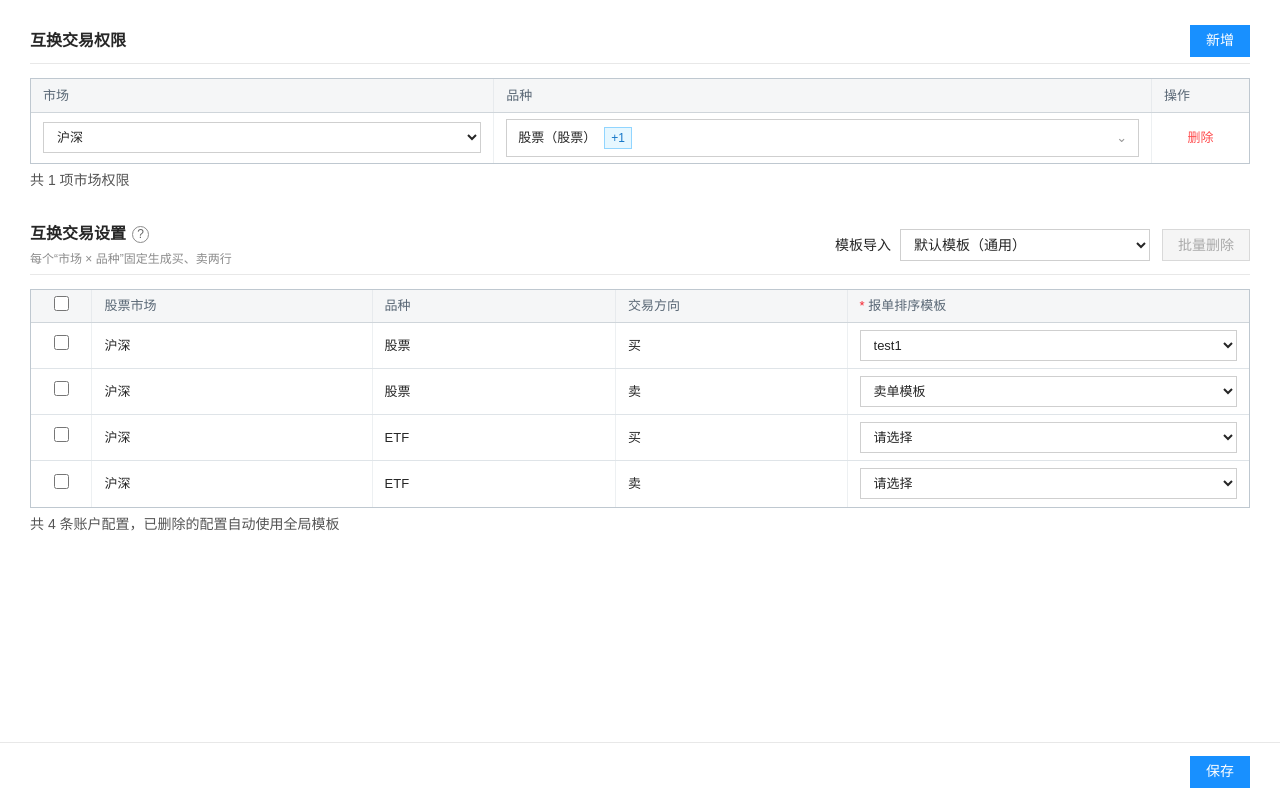
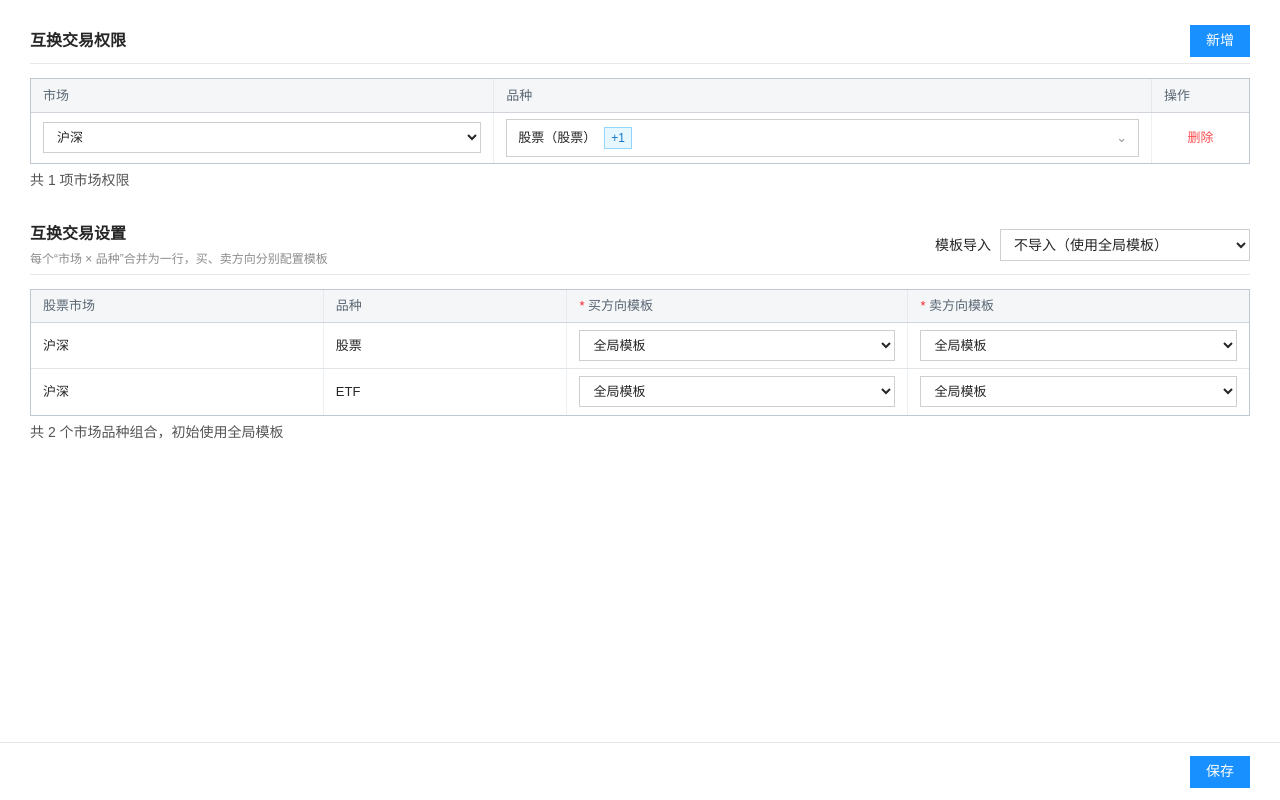
Before and after one commit to ldy-66/bct-account-routing-config, a Next.js app: page / in a window 1280 px wide. Built offline with nearby package versions, Linux system fonts and the light colour scheme.

Commit message:
??????????

```diff
--- a/app/globals.css
+++ b/app/globals.css
@@ -14,15 +14,7 @@ button,summary { cursor:pointer; }
 .module-header .primary-button,.module-header .secondary-button { margin-left:auto; }
 .routing-header { min-height:58px; }
 .routing-header p { margin:4px 0 0; color:var(--muted); font-size:12px; }
-.routing-title-row { display:flex; align-items:center; gap:6px; }
-.help-tip-wrap { position:relative; display:inline-flex; }
-.help-tip { width:17px; height:17px; display:inline-flex; align-items:center; justify-content:center; padding:0; border:1px solid #8c8c8c; border-radius:50%; color:#666; background:#fff; font-size:12px; line-height:1; }
-.help-tip:hover,.help-tip:focus-visible { color:var(--primary); border-color:var(--primary); outline:0; }
-.help-tooltip { position:absolute; z-index:20; top:24px; left:50%; width:max-content; max-width:320px; padding:7px 10px; color:#fff; background:rgba(0,0,0,.78); border-radius:3px; font-size:12px; line-height:1.5; transform:translateX(-50%); visibility:hidden; opacity:0; pointer-events:none; transition:opacity .15s; }
-.help-tooltip::before { content:""; position:absolute; top:-5px; left:50%; border-width:0 5px 5px; border-style:solid; border-color:transparent transparent rgba(0,0,0,.78); transform:translateX(-50%); }
-.help-tip-wrap:hover .help-tooltip,.help-tip-wrap:focus-within .help-tooltip { visibility:visible; opacity:1; }
 .routing-controls { margin-left:auto; display:flex; align-items:center; gap:12px; }
-.routing-controls .secondary-button { margin-left:0; }
 .template-import-control { display:flex; align-items:center; gap:9px; }
 .template-import-control label { white-space:nowrap; }
 .template-import-control select { width:250px; height:32px; padding:0 28px 0 9px; border:1px solid #cfcfcf; background:#fff; }
@@ -30,8 +22,6 @@ button,summary { cursor:pointer; }
 .primary-button,.save-button { border:1px solid var(--primary); color:#fff; background:var(--primary); }
 .secondary-button { border:1px solid var(--border); color:#333; background:#fff; }
 .primary-button:disabled,.save-button:disabled { border-color:#d9d9d9; color:#aaa; background:#f5f5f5; cursor:not-allowed; }
-.batch-delete-button { color:var(--danger); }
-.batch-delete-button:disabled { color:#aaa; background:#f5f5f5; cursor:not-allowed; }
 
 .table-wrap { margin-top:14px; overflow-x:auto; border:1px solid #bfc8d0; }
 table { width:100%; min-width:1100px; border-collapse:collapse; table-layout:fixed; font-size:13px; }
@@ -45,15 +35,12 @@ tbody tr:last-child td { border-bottom:0; }
 .permission-table td>select { width:100%; }
 .count-line { margin:6px 0 0; color:#555; }
 
-.rule-table { min-width:1000px; }
-.rule-table th:nth-child(1) { width:5%; }
-.rule-table th:nth-child(2) { width:23%; }
-.rule-table th:nth-child(3) { width:20%; }
-.rule-table th:nth-child(4) { width:19%; }
-.rule-table th:nth-child(5) { width:33%; }
+.rule-table { min-width:900px; }
+.rule-table th:nth-child(1) { width:24%; }
+.rule-table th:nth-child(2) { width:20%; }
+.rule-table th:nth-child(3) { width:28%; }
+.rule-table th:nth-child(4) { width:28%; }
 .rule-table em { color:#f5222d; font-style:normal; }
-.selection-cell { padding-left:0; padding-right:0; text-align:center; }
-.selection-cell input { width:15px; height:15px; accent-color:var(--primary); }
 td select,.template-field select { width:100%; height:31px; padding:0 30px 0 9px; border:1px solid #cfcfcf; color:var(--text); background:#fff; }
 td select:focus,.template-field select:focus { border-color:var(--primary); outline:0; box-shadow:0 0 0 2px rgba(24,144,255,.1); }
 td select:disabled { color:#aaa; background:#f5f5f5; }
--- a/app/page.tsx
+++ b/app/page.tsx
@@ -21,6 +21,14 @@ type Rule = {
   direction: Direction;
 };
 
+type RuleGroup = {
+  id: string;
+  market: Market;
+  product: Product;
+  buy: Rule;
+  sell: Rule;
+};
+
 type TemplateRow = {
   businessType: "普通交易" | "融券交易";
   contractType: ContractType;
@@ -42,7 +50,8 @@ type TradingMarketCode = {
 
 const allMarkets: Market[] = ["沪深", "港股", "美股"];
 const allProducts: Product[] = ["股票", "ETF", "可转债"];
-const routeTemplates = ["默认模板", "test1", "test2", "买单模板", "卖单模板"];
+const globalRouteTemplate = "全局模板";
+const routeTemplates = [globalRouteTemplate, "默认模板", "test1", "test2", "买单模板", "卖单模板"];
 
 // tradingMarket 码表：页面显示中文市场，接口提交码值；模板侧使用码表标签匹配。
 const tradingMarketCodeTable: Record<Market, TradingMarketCode> = {
@@ -103,7 +112,7 @@ const defaultPermissions: Permission[] = [
   { id: 1, market: "沪深", products: ["股票", "ETF"] },
 ];
 
-const storageKey = "bct-account-permission-routing-v4";
+const storageKey = "bct-account-permission-routing-v5";
 const makeId = () => Date.now() + Math.floor(Math.random() * 10000);
 
 function findTemplateRow(templateName: string, market: Market, product: Product, direction: Direction) {
@@ -118,6 +127,15 @@ function findTemplateRow(templateName: string, market: Market, product: Product,
 }
 
 function ruleFromTemplate(market: Market, product: Product, direction: Direction, templateName: string): Rule {
+  if (!templateName) {
+    return {
+      id: ruleId(market, product, direction),
+      market,
+      product,
+      routeTemplate: globalRouteTemplate,
+      direction,
+    };
+  }
   const matched = findTemplateRow(templateName, market, product, direction);
   return {
     id: ruleId(market, product, direction),
@@ -158,10 +176,8 @@ function applySourceTemplate(permissions: Permission[], templateName: string) {
 
 export default function Home() {
   const [permissions, setPermissions] = useState<Permission[]>(defaultPermissions);
-  const [selectedTemplate, setSelectedTemplate] = useState(sourceTemplates[0].name);
-  const [rules, setRules] = useState<Rule[]>(() => applySourceTemplate(defaultPermissions, sourceTemplates[0].name));
-  const [deletedRuleIds, setDeletedRuleIds] = useState<string[]>([]);
-  const [selectedRuleIds, setSelectedRuleIds] = useState<string[]>([]);
+  const [selectedTemplate, setSelectedTemplate] = useState("");
+  const [rules, setRules] = useState<Rule[]>(() => applySourceTemplate(defaultPermissions, ""));
   const [validationRuleIds, setValidationRuleIds] = useState<string[]>([]);
   const [openProductId, setOpenProductId] = useState<number | null>(null);
   const [toast, setToast] = useState("");
@@ -170,16 +186,14 @@ export default function Home() {
     try {
       const saved = localStorage.getItem(storageKey);
       if (!saved) return;
-      const parsed = JSON.parse(saved) as { permissions?: Permission[]; rules?: Rule[]; selectedTemplate?: string; deletedRuleIds?: string[] };
+      const parsed = JSON.parse(saved) as { permissions?: Permission[]; rules?: Rule[]; selectedTemplate?: string };
       const nextPermissions = Array.isArray(parsed.permissions) ? parsed.permissions : defaultPermissions;
-      const nextTemplate = sourceTemplates.some((item) => item.name === parsed.selectedTemplate) ? parsed.selectedTemplate as string : sourceTemplates[0].name;
-      const nextDeletedRuleIds = Array.isArray(parsed.deletedRuleIds) ? parsed.deletedRuleIds : [];
+      const nextTemplate = sourceTemplates.some((item) => item.name === parsed.selectedTemplate) ? parsed.selectedTemplate as string : "";
       const nextRules = expandPermissionRules(nextPermissions, Array.isArray(parsed.rules) ? parsed.rules : [], nextTemplate);
       // eslint-disable-next-line react-hooks/set-state-in-effect
       setPermissions(nextPermissions);
       setSelectedTemplate(nextTemplate);
-      setDeletedRuleIds(nextDeletedRuleIds);
-      setRules(nextRules.filter((rule) => !nextDeletedRuleIds.includes(rule.id)));
+      setRules(nextRules);
     } catch {
       // 本地示例数据异常时继续使用默认权限与模板。
     }
@@ -197,8 +211,19 @@ export default function Home() {
     () => allMarkets.filter((market) => !permissions.some((permission) => permission.market === market)),
     [permissions],
   );
-  const allRulesSelected = rules.length > 0 && rules.every((rule) => selectedRuleIds.includes(rule.id));
   const validationRules = rules.filter((rule) => validationRuleIds.includes(rule.id));
+  const ruleGroups = useMemo<RuleGroup[]>(() => {
+    const ruleMap = new Map(rules.map((rule) => [rule.id, rule]));
+    return permissions.flatMap((permission) =>
+      allProducts
+        .filter((product) => permission.products.includes(product))
+        .flatMap((product) => {
+          const buy = ruleMap.get(ruleId(permission.market, product, "买"));
+          const sell = ruleMap.get(ruleId(permission.market, product, "卖"));
+          return buy && sell ? [{ id: `${permission.market}-${product}`, market: permission.market, product, buy, sell }] : [];
+        }),
+    );
+  }, [permissions, rules]);
 
   const flash = (message: string) => {
     setToast(message);
@@ -207,12 +232,8 @@ export default function Home() {
 
   const syncRules = (nextPermissions: Permission[]) => {
     const nextRules = expandPermissionRules(nextPermissions, rules, selectedTemplate);
-    const validRuleIds = new Set(nextRules.map((rule) => rule.id));
-    const nextDeletedRuleIds = deletedRuleIds.filter((id) => validRuleIds.has(id));
     setPermissions(nextPermissions);
-    setDeletedRuleIds(nextDeletedRuleIds);
-    setRules(nextRules.filter((rule) => !nextDeletedRuleIds.includes(rule.id)));
-    setSelectedRuleIds((current) => current.filter((id) => validRuleIds.has(id) && !nextDeletedRuleIds.includes(id)));
+    setRules(nextRules);
     setValidationRuleIds([]);
   };
 
@@ -241,30 +262,14 @@ export default function Home() {
     if (patch.routeTemplate) setValidationRuleIds((current) => current.filter((item) => item !== id));
   };
 
-  const toggleRule = (id: string, checked: boolean) => {
-    setSelectedRuleIds((current) => checked ? [...new Set([...current, id])] : current.filter((item) => item !== id));
-  };
-
-  const toggleAllRules = (checked: boolean) => setSelectedRuleIds(checked ? rules.map((rule) => rule.id) : []);
-
-  const batchDeleteRules = () => {
-    if (!selectedRuleIds.length) return;
-    const selected = new Set(selectedRuleIds);
-    setRules((current) => current.filter((rule) => !selected.has(rule.id)));
-    setDeletedRuleIds((current) => [...new Set([...current, ...selectedRuleIds])]);
-    setValidationRuleIds((current) => current.filter((id) => !selected.has(id)));
-    setSelectedRuleIds([]);
-    flash(`已删除 ${selectedRuleIds.length} 条账户配置，系统将自动使用全局模板`);
-  };
-
   const changeSourceTemplate = (templateName: string) => {
-    const next = applySourceTemplate(permissions, templateName).filter((rule) => !deletedRuleIds.includes(rule.id));
+    const next = applySourceTemplate(permissions, templateName);
     setSelectedTemplate(templateName);
     setRules(next);
     setValidationRuleIds([]);
-    setSelectedRuleIds((current) => current.filter((id) => next.some((rule) => rule.id === id)));
     const emptyCount = next.filter((rule) => !rule.routeTemplate).length;
-    flash(emptyCount ? `已匹配模板，${emptyCount} 条配置需手工补充` : `已按“${templateName}”完成全部匹配`);
+    if (!templateName) flash("已恢复为全局模板");
+    else flash(emptyCount ? `已匹配模板，${emptyCount} 个方向需手工补充` : `已按“${templateName}”完成全部匹配`);
   };
 
   const save = () => {
@@ -291,7 +296,7 @@ export default function Home() {
         direction: rule.direction,
       })),
     };
-    localStorage.setItem(storageKey, JSON.stringify({ permissions, rules, deletedRuleIds, selectedTemplate, backendPayload }));
+    localStorage.setItem(storageKey, JSON.stringify({ permissions, rules, selectedTemplate, backendPayload }));
     flash(`已按 tradingMarket 码表转换并保存 ${rules.length} 条配置`);
   };
 
@@ -322,32 +327,30 @@ export default function Home() {
 
       <section className="config-module" aria-labelledby="routing-title">
         <header className="module-header routing-header">
-          <div><div className="routing-title-row"><h2 id="routing-title">互换交易设置</h2><span className="help-tip-wrap"><button type="button" className="help-tip" aria-label="查看删除明细说明" aria-describedby="deleted-rule-help">?</button><span id="deleted-rule-help" className="help-tooltip" role="tooltip">已删除的明细，将自动配置成全局模板</span></span></div><p>每个“市场 × 品种”固定生成买、卖两行</p></div>
+          <div><h2 id="routing-title">互换交易设置</h2><p>每个“市场 × 品种”合并为一行，买、卖方向分别配置模板</p></div>
           <div className="routing-controls">
             {validationRules.length > 0 && <span id="routing-validation" className="validation-summary" role="alert">该品种不能为空（{validationRules.length}条）</span>}
             <div className="template-import-control">
               <label htmlFor="source-template">模板导入</label>
-              <select id="source-template" value={selectedTemplate} onChange={(event) => changeSourceTemplate(event.target.value)}>{sourceTemplates.map((item) => <option key={item.name} value={item.name}>{item.name}（{item.remark}）</option>)}</select>
+              <select id="source-template" value={selectedTemplate} onChange={(event) => changeSourceTemplate(event.target.value)}><option value="">不导入（使用全局模板）</option>{sourceTemplates.map((item) => <option key={item.name} value={item.name}>{item.name}（{item.remark}）</option>)}</select>
             </div>
-            <button className="secondary-button batch-delete-button" onClick={batchDeleteRules} disabled={!selectedRuleIds.length}>批量删除</button>
           </div>
         </header>
         <div className="table-wrap">
           <table className="rule-table">
-            <thead><tr><th className="selection-cell"><input type="checkbox" aria-label="选择全部互换交易设置" checked={allRulesSelected} onChange={(event) => toggleAllRules(event.target.checked)} /></th><th>股票市场</th><th>品种</th><th>交易方向</th><th><em>*</em> 报单排序模板</th></tr></thead>
+            <thead><tr><th>股票市场</th><th>品种</th><th><em>*</em> 买方向模板</th><th><em>*</em> 卖方向模板</th></tr></thead>
             <tbody>
-              {rules.map((rule) => <tr key={rule.id} className={validationRuleIds.includes(rule.id) ? "validation-row" : undefined}>
-                <td className="selection-cell"><input type="checkbox" aria-label={`选择${rule.market}${rule.product}${rule.direction}`} checked={selectedRuleIds.includes(rule.id)} onChange={(event) => toggleRule(rule.id, event.target.checked)} /></td>
-                <td><span className="readonly-value">{rule.market}</span></td>
-                <td><span className="readonly-value">{rule.product}</span></td>
-                <td><span className="readonly-value">{rule.direction}</span></td>
-                <td><select aria-label={`${rule.market}${rule.product}${rule.direction}报单排序模板`} aria-invalid={validationRuleIds.includes(rule.id)} value={rule.routeTemplate} onChange={(event) => updateRule(rule.id, { routeTemplate: event.target.value })}><option value="">请选择</option>{routeTemplates.map((template) => <option key={template} value={template}>{template}</option>)}</select></td>
+              {ruleGroups.map((group) => <tr key={group.id} className={validationRuleIds.includes(group.buy.id) || validationRuleIds.includes(group.sell.id) ? "validation-row" : undefined}>
+                <td><span className="readonly-value">{group.market}</span></td>
+                <td><span className="readonly-value">{group.product}</span></td>
+                <td><select aria-label={`${group.market}${group.product}买方向模板`} aria-invalid={validationRuleIds.includes(group.buy.id)} value={group.buy.routeTemplate} onChange={(event) => updateRule(group.buy.id, { routeTemplate: event.target.value })}><option value="">请选择</option>{routeTemplates.map((template) => <option key={template} value={template}>{template}</option>)}</select></td>
+                <td><select aria-label={`${group.market}${group.product}卖方向模板`} aria-invalid={validationRuleIds.includes(group.sell.id)} value={group.sell.routeTemplate} onChange={(event) => updateRule(group.sell.id, { routeTemplate: event.target.value })}><option value="">请选择</option>{routeTemplates.map((template) => <option key={template} value={template}>{template}</option>)}</select></td>
               </tr>)}
-              {!rules.length && <tr><td colSpan={5} className="empty-cell">暂无账户级配置，系统将使用全局模板</td></tr>}
+              {!ruleGroups.length && <tr><td colSpan={4} className="empty-cell">请先在上方配置市场和品种权限</td></tr>}
             </tbody>
           </table>
         </div>
-        <p className="count-line">共 {rules.length} 条账户配置，已删除的配置自动使用全局模板</p>
+        <p className="count-line">共 {ruleGroups.length} 个市场品种组合，初始使用全局模板</p>
       </section>
 
       <footer className="page-footer"><button className="save-button" onClick={save}>保存</button></footer>
```
Also changed, not shown: 1 other file (tests, documents, lock files or other folders).
